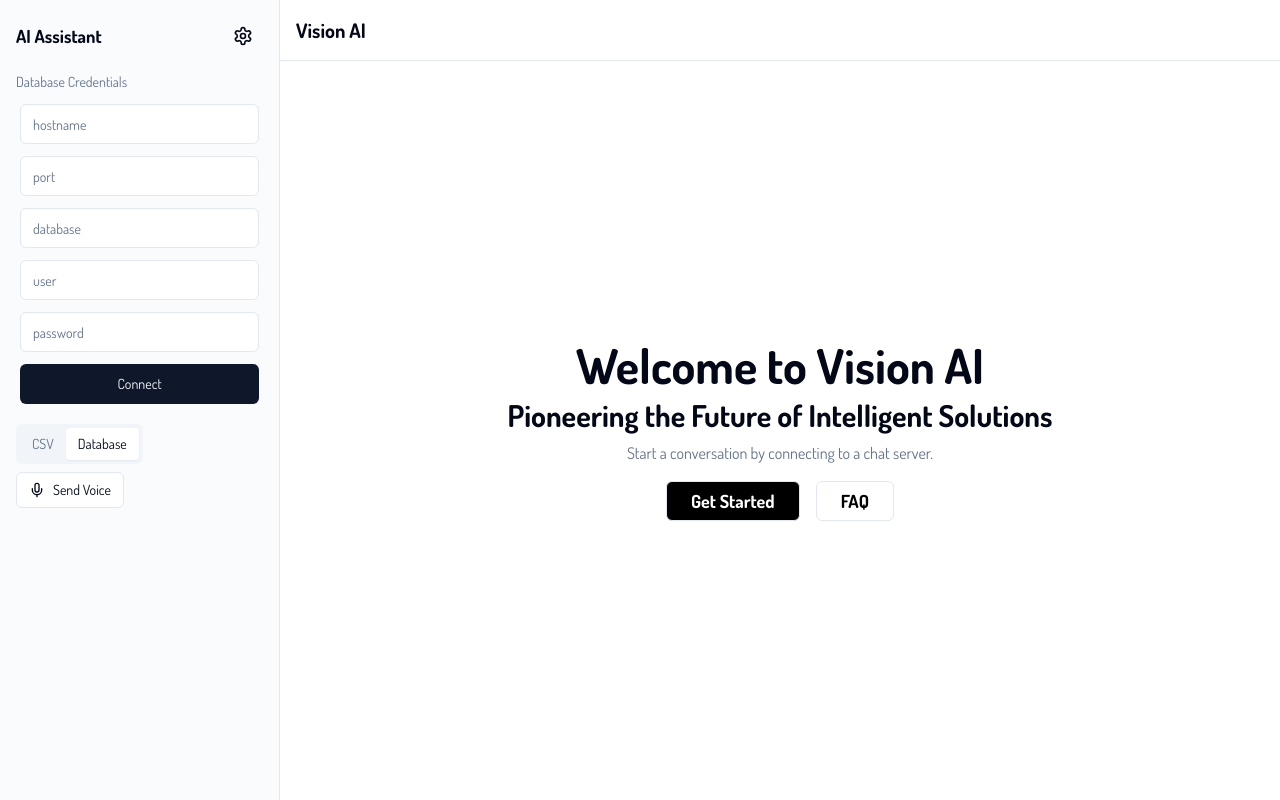
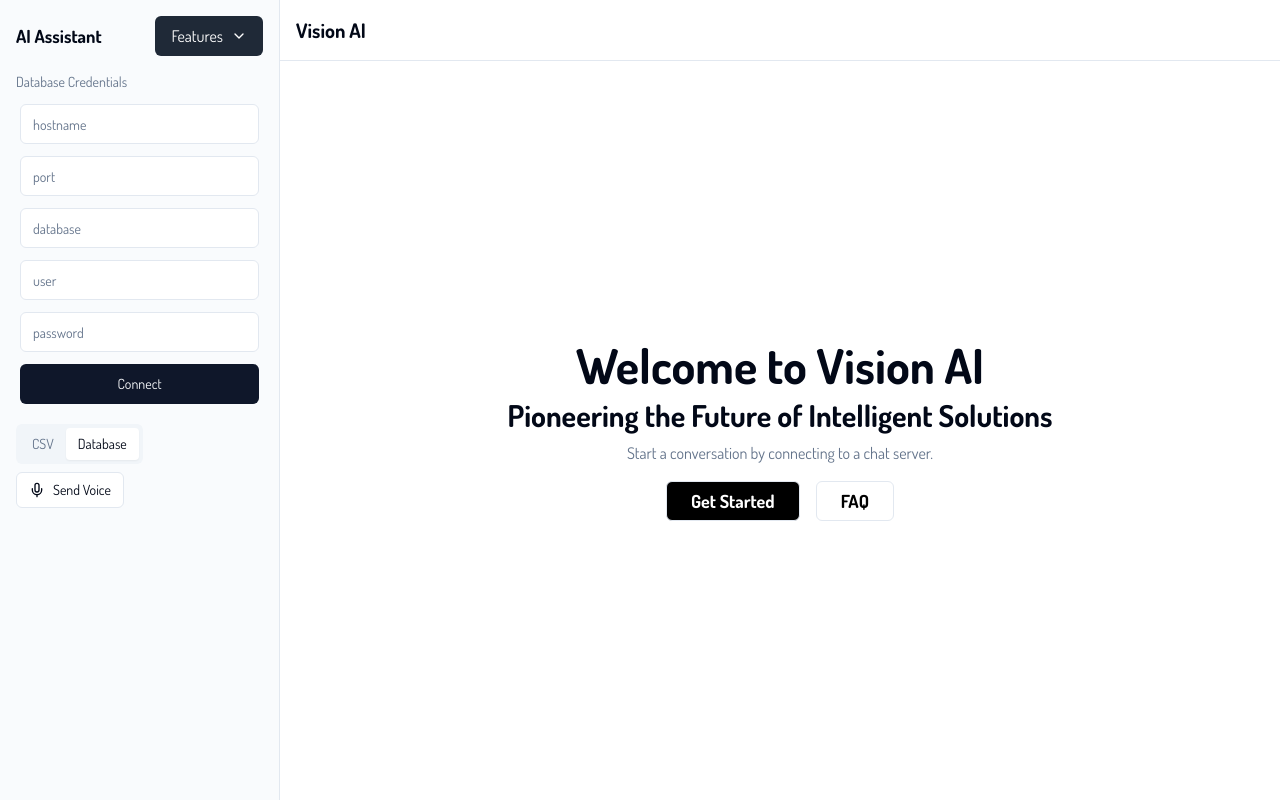
Before and after one commit to hRJ06/Vision-AI, a Next.js app in the folder Client/: page /c in a window 1280 px wide. Built offline with nearby package versions, Linux system fonts and the light colour scheme.

Commit message:
Added a feature Button

```diff
--- a/Client/app/c/page.tsx
+++ b/Client/app/c/page.tsx
@@ -19,6 +19,8 @@ import axios from "axios";
 import { useEffect, useState } from "react";
 import { useForm } from "react-hook-form";
 import { z } from "zod";
+import Link from 'next/link';
+import { ChevronDown } from 'lucide-react'
 
 export default function Component() {
   const { toast } = useToast();
@@ -39,6 +41,8 @@ export default function Component() {
       message: "Password must be at least 6 characters.",
     }),
   });
+  const [dropdownOpen, setDropdownOpen] = useState(false);
+
   const [welcome, setwelcome] = useState<Boolean>(false);
   const [inputText, setInputText] = useState<string>("");
   const [chats, setchats] = useState<ChatMessage[]>([
@@ -47,6 +51,8 @@ export default function Component() {
       role: "AI",
     },
   ]);
+
+
 
   const form = useForm<z.infer<typeof formSchema>>({
     resolver: zodResolver(formSchema),
@@ -130,13 +136,37 @@ export default function Component() {
   return (
     <div className="grid min-h-screen w-full grid-cols-[280px_1fr] bg-background text-foreground">
       <div className="flex flex-col border-r bg-muted/40 p-4">
-        <div className="flex items-center justify-between">
-          <h2 className="text-lg font-semibold">AI Assistant</h2>
-          <Button variant="ghost" size="icon">
-            <SettingsIcon className="h-5 w-5" />
-            <span className="sr-only">Settings</span>
-          </Button>
-        </div>
+
+      <div className="flex items-center justify-between">
+      <h2 className="text-lg font-semibold">AI Assistant</h2>
+      <div className="relative">
+        <button
+          onClick={() => setDropdownOpen(!dropdownOpen)}
+          className="px-4 py-2 rounded-md bg-gray-800 text-white hover:bg-gray-700 focus:outline-none flex items-center"
+        >
+          Features
+          <ChevronDown className="ml-2 h-4 w-4" />
+        </button>
+        {dropdownOpen && (
+          <div className="absolute right-0 mt-2 w-48 bg-gray-900 text-white rounded-md shadow-lg">
+            <Link
+              href="/er/generate"
+              className="block px-4 py-2 text-left w-full rounded-md hover:bg-gray-700 hover:bg-opacity-75"
+              onClick={() => setDropdownOpen(false)}
+            >
+              Generate Diagram
+            </Link>
+            <Link
+              href="/er/analysis"
+              className="block px-4 py-2 text-left w-full rounded-md hover:bg-gray-700 hover:bg-opacity-75"
+              onClick={() => setDropdownOpen(false)}
+            >
+              Analyse Diagram
+            </Link>
+          </div>
+        )}
+      </div>
+    </div>
 
         {/* DB CONNECT */}
         <div className="mt-4 flex-1 space-y-4 overflow-auto">
@@ -298,7 +328,7 @@ export default function Component() {
               {chats.map((chat, index) => (
                 <div key={index} className={`flex items-start gap-4 `}>
                   <Avatar className="h-8 w-8 shrink-0 border">
-                    <AvatarImage src= {`${chat.role==="User"?"https://w1.pngwing.com/pngs/743/500/png-transparent-circle-silhouette-logo-user-user-profile-green-facial-expression-nose-cartoon-thumbnail.png":"https://img.freepik.com/free-vector/graident-ai-robot-vectorart_78370-4114.jpg?size=338&ext=jpg&ga=GA1.1.2008272138.1721433600&semt=sph"}`}  />
+                    <AvatarImage src={`${chat.role === "User" ? "https://w1.pngwing.com/pngs/743/500/png-transparent-circle-silhouette-logo-user-user-profile-green-facial-expression-nose-cartoon-thumbnail.png" : "https://img.freepik.com/free-vector/graident-ai-robot-vectorart_78370-4114.jpg?size=338&ext=jpg&ga=GA1.1.2008272138.1721433600&semt=sph"}`} />
                     <AvatarFallback>{chat.role}</AvatarFallback>
                   </Avatar>
                   <div className="max-w-[700px]">
--- a/Client/package.json
+++ b/Client/package.json
@@ -29,6 +29,7 @@
     "react-dom": "^18",
     "react-hook-form": "^7.52.1",
     "react-mermaid2": "^0.1.4",
+    "react-router-dom": "^6.25.1",
     "tailwind-merge": "^2.4.0",
     "tailwindcss-animate": "^1.0.7",
     "zod": "^3.23.8"
```
Also changed, not shown: 1 other file (tests, documents, lock files or other folders).
